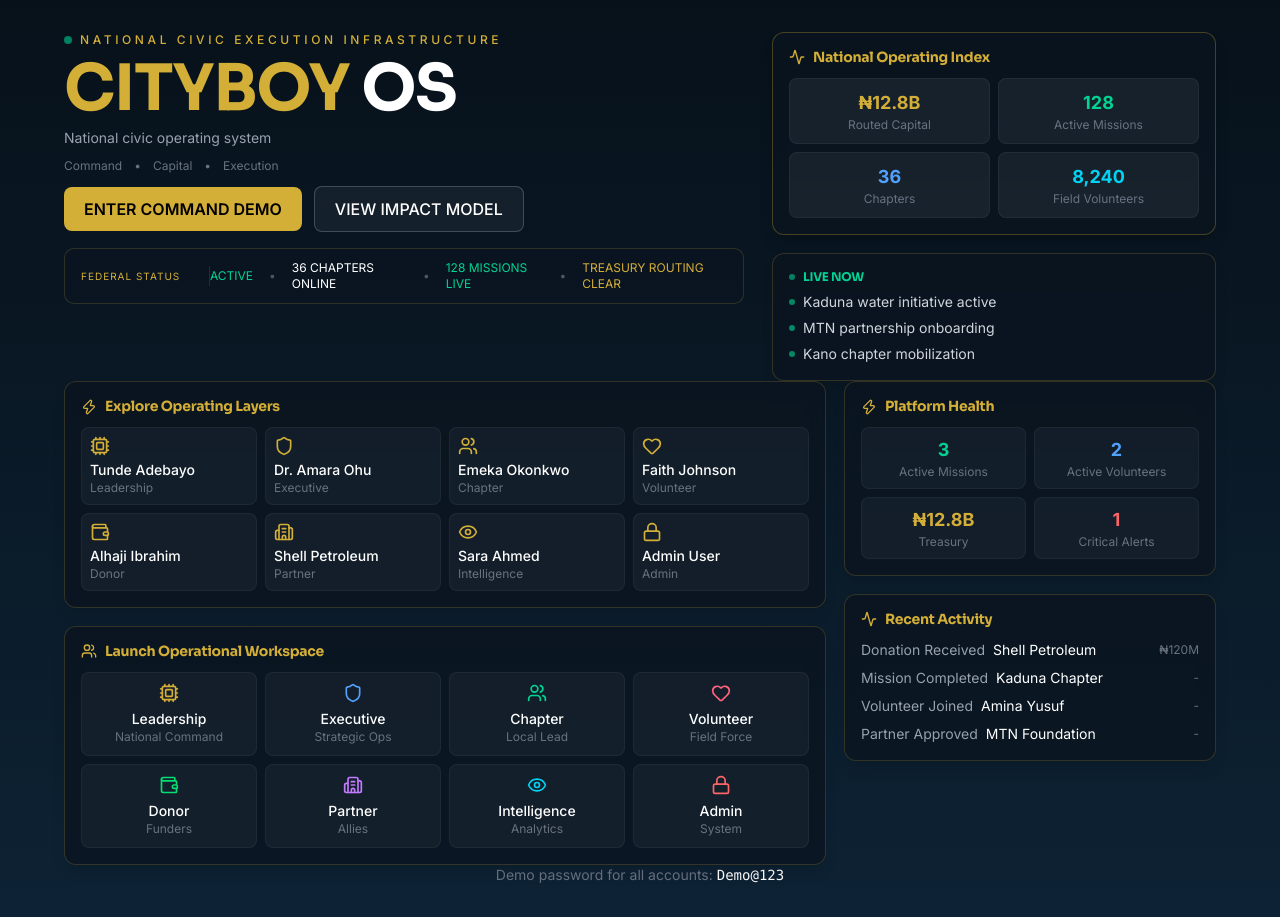
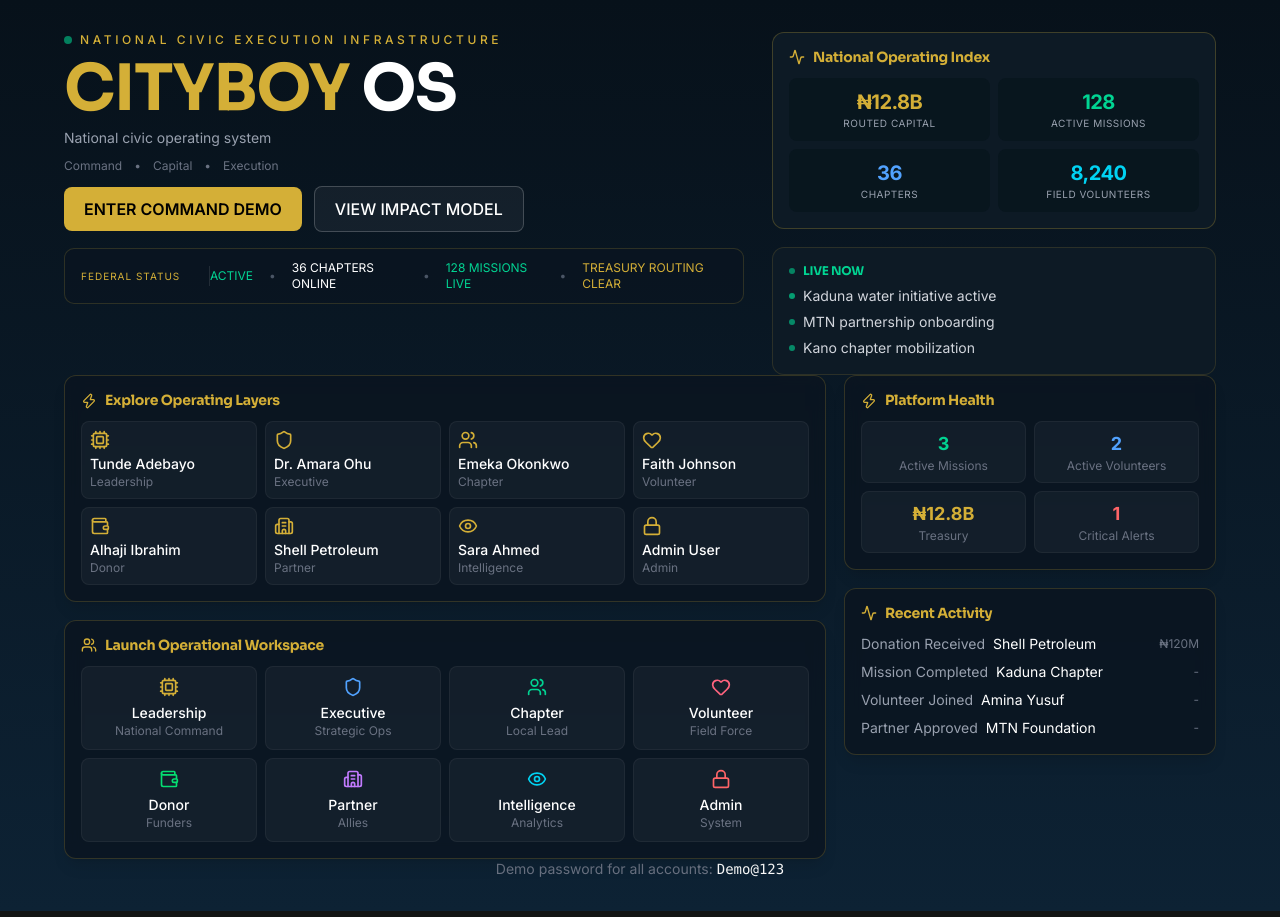
Before and after one commit to klmayua/cityboynew, a React (Vite) app: page /platform in a window 1280 px wide. Built offline with nearby package versions, Linux system fonts and the light colour scheme.

Commit message:
Premium card polish - deeper surfaces, tighter metrics, refined hierarchy

```diff
--- a/src/pages/platform/PlatformAccessHub.jsx
+++ b/src/pages/platform/PlatformAccessHub.jsx
@@ -156,39 +156,39 @@ export default function PlatformAccessHub() {
             </div>
 
             <div className="md:col-span-2 space-y-[18px]">
-              <div className="bg-[#0A1520]/80 backdrop-blur-sm rounded-xl p-4 border border-[#D4AF37]/30 shadow-lg shadow-black/20">
+              <div className="bg-[#0D1A25] rounded-xl p-4 border border-[#D4AF37]/25">
                 <h3 className="text-[#D4AF37] font-semibold mb-3 flex items-center gap-2 text-sm">
                   <Activity className="w-4 h-4" />
                   National Operating Index
                 </h3>
                 <div className="grid grid-cols-2 gap-2">
-                  <div className="text-center p-2.5 rounded-lg bg-white/[0.06] border border-white/5">
-                    <div className="text-lg font-bold text-[#D4AF37]">₦12.8B</div>
-                    <div className="text-xs text-gray-500">Routed Capital</div>
+                  <div className="text-center p-2.5 rounded-lg bg-[#08161E]">
+                    <div className="text-xl font-extrabold text-[#D4AF37] tracking-tight">₦12.8B</div>
+                    <div className="text-[10px] text-gray-400 uppercase tracking-wider">Routed Capital</div>
                   </div>
-                  <div className="text-center p-2.5 rounded-lg bg-white/[0.06] border border-white/5">
-                    <div className="text-lg font-bold text-emerald-400">128</div>
-                    <div className="text-xs text-gray-500">Active Missions</div>
+                  <div className="text-center p-2.5 rounded-lg bg-[#08161E]">
+                    <div className="text-xl font-extrabold text-emerald-400 tracking-tight">128</div>
+                    <div className="text-[10px] text-gray-400 uppercase tracking-wider">Active Missions</div>
                   </div>
-                  <div className="text-center p-2.5 rounded-lg bg-white/[0.06] border border-white/5">
-                    <div className="text-lg font-bold text-blue-400">36</div>
-                    <div className="text-xs text-gray-500">Chapters</div>
+                  <div className="text-center p-2.5 rounded-lg bg-[#08161E]">
+                    <div className="text-xl font-extrabold text-blue-400 tracking-tight">36</div>
+                    <div className="text-[10px] text-gray-400 uppercase tracking-wider">Chapters</div>
                   </div>
-                  <div className="text-center p-2.5 rounded-lg bg-white/[0.06] border border-white/5">
-                    <div className="text-lg font-bold text-cyan-400">8,240</div>
-                    <div className="text-xs text-gray-500">Field Volunteers</div>
+                  <div className="text-center p-2.5 rounded-lg bg-[#08161E]">
+                    <div className="text-xl font-extrabold text-cyan-400 tracking-tight">8,240</div>
+                    <div className="text-[10px] text-gray-400 uppercase tracking-wider">Field Volunteers</div>
                   </div>
                 </div>
               </div>
 
-              <div className="bg-[#0A1520]/80 backdrop-blur-sm rounded-xl p-4 border border-[#D4AF37]/20 shadow-lg shadow-black/10">
+              <div className="bg-[#0D1A25] rounded-xl p-4 border border-[#D4AF37]/15">
                 <h4 className="text-emerald-400 text-xs uppercase tracking-wider mb-2 flex items-center gap-2">
                   <span className="w-1.5 h-1.5 rounded-full bg-emerald-400 animate-pulse"></span>
                   LIVE NOW
                 </h4>
                 <div className="space-y-1.5">
                   <div className="flex items-center gap-2 text-sm text-gray-300">
-                    <span className="w-1.5 h-1.5 rounded-full bg-emerald-400/60"></span>
+                    <span className="w-1.5 h-1.5 rounded-full bg-emerald-400/70"></span>
                     Kaduna water initiative active
                   </div>
                   <div className="flex items-center gap-2 text-sm text-gray-300">
```
